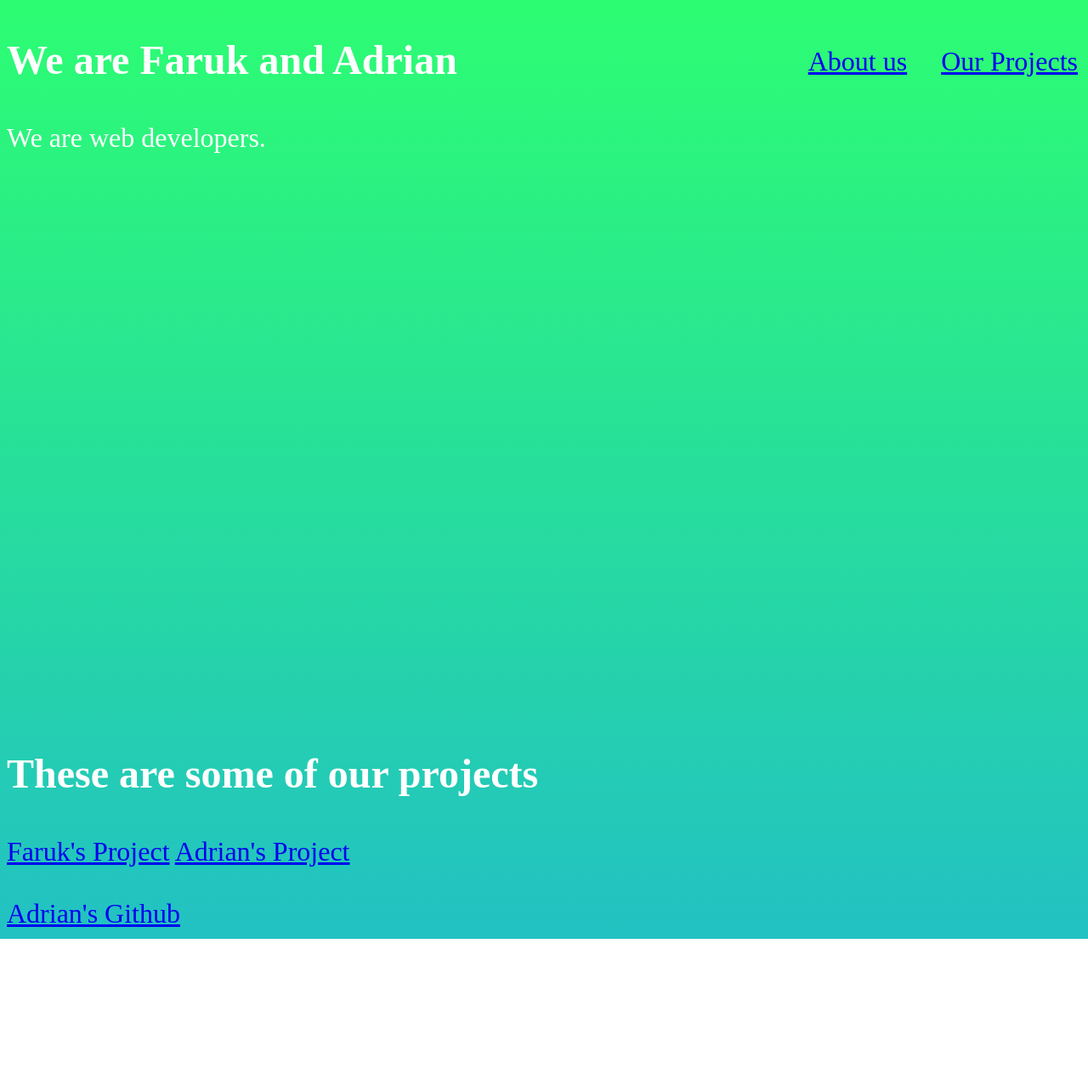
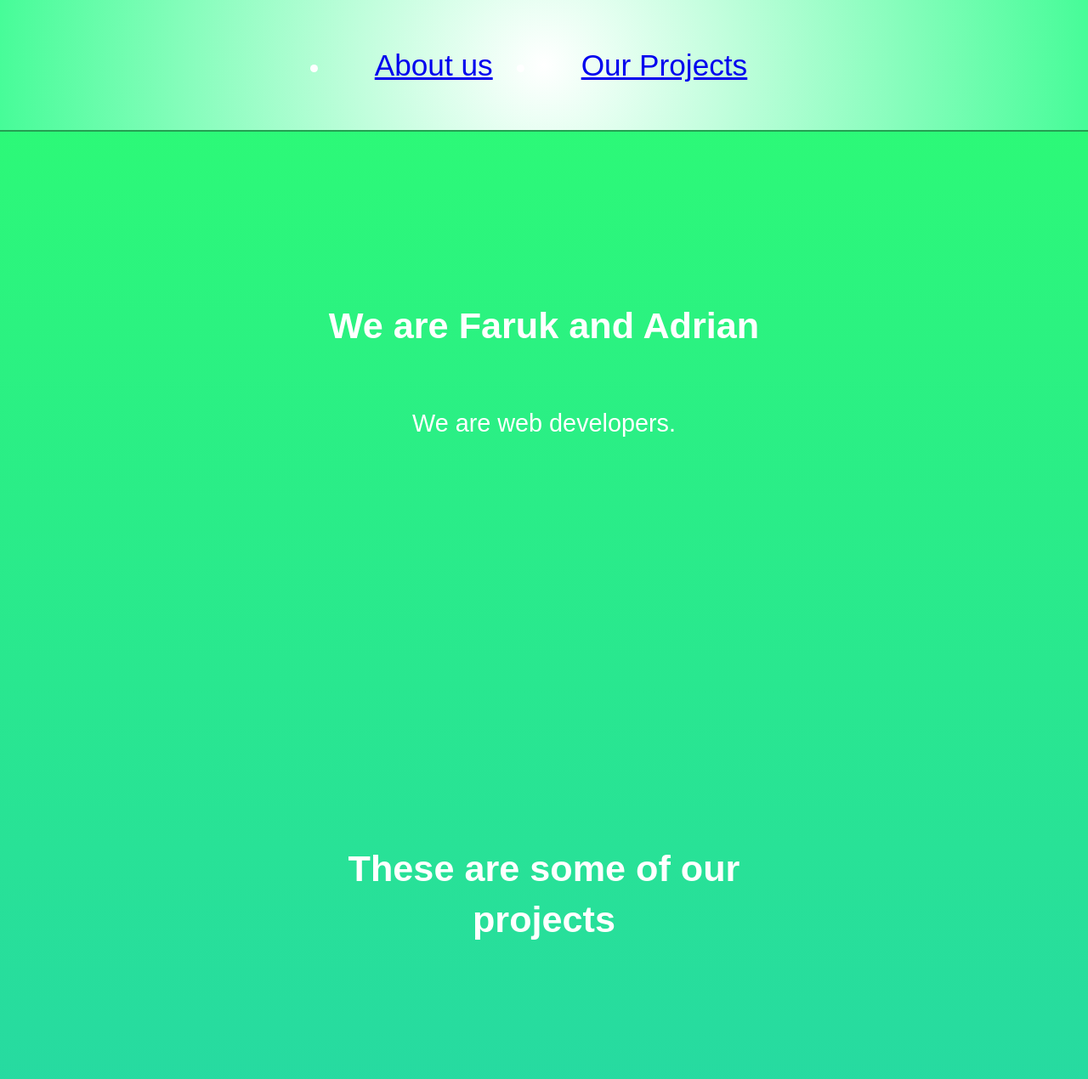
Before and after one commit to AdrianCSM/Personal-Portfolio, a plain HTML site: page index.html in a window 1280 px wide. Shown: the top 1270 px of the page at 85% size. Before the commit the page ends 1105 px from the top, so only its background shows below. Drawn offline with Linux system fonts and the light colour scheme.

Commit message:
Added more styling and some changes to HTML

```diff
--- a/css/style.css
+++ b/css/style.css
@@ -15,18 +15,44 @@
 
 #welcome-section {
     height: 100vh;
+    display: flex;
+    flex-direction: column;
+    justify-content:center;
+    align-items:center;
+    width: 100%;
 }
 
 #navbar {
-    position: fixed;
-    top: 0;
-    width: 100%;
+display: flex;
+justify-content: flex-end;
+position: fixed;
+top:0;
+left:0;
+width: 100%;
+background: rgb(255,255,255);
+background: radial-gradient(circle, rgba(255,255,255,1) 0%, rgba(70,252,152,1) 100%);
+box-shadow: 0 2px 0 rgba(27, 26, 26, 0.4);
 }
 .nav-list {
-    list-style: none;
     display: flex;
-    justify-content: flex-end;
-    align-items: flex-end;
+    margin-right:  1rem;
+
+}
+@media {
+    #navbar {
+        justify-content:center;
+    }
+    .nav-list{
+        margin: 0 1rem;
+    }
+}
+.nav-list a {
+    display:block;
+    font-size:  2.2rem;
+    padding: 2rem;
+}
+.nav-list a:hover {
+    background:rgba(40, 42, 40, 0.4)
 }
 li {
     padding: 20px;
@@ -35,10 +61,43 @@ li {
 body {
     background: rgb(34,193,195);
     background: linear-gradient(0deg, rgba(34,193,195,1) 0%, rgba(45,253,114,1) 100%);
-    font-family: ;
-    font-size: 2rem;
+    font-family:"Poppins", sans-serif;
+    font-size: 1.8rem;
     font-weight: 400;
-    line-height: 1.3;
+    line-height: 1.4;
     color: var(--main-white);
     margin-top: 32px;
 }
+
+h1,
+h2{
+    font-family: "Raleway", sans-serif;
+    font-weight: 650;
+    text-align: center;
+}
+.projects {
+    text-align: center;
+    padding: 10rem 2rem;
+}
+.projects-grid {
+    display:grid;
+    grid-gap: 4rem;
+    width: 100%;
+    max-width: 1280px;
+    margin: 0 auto;
+    margin-bottom: 6rem;
+}
+.projects-header {
+    max-width: 640px;
+    margin : 0 auto 6rem auto;
+    display: flex;
+    flex-direction: column;
+}
+.project-tile img:hover{
+    transform: scale(1.05);
+    transition: all ease ;
+    border-radius: 15px;
+}
+div img{
+    width:350px;
+}
--- a/index.html
+++ b/index.html
@@ -29,11 +29,16 @@ class="welcome-section">
 
 
     <section id="projects" class="projects">
-      <h2>These are some of our projects</h2>
-      <p class="project-tile">
+        <div class="projects-grid">
+      <h2 class="projects-header">These are some of our projects</h2>
+      <div class="project-tile">
+        <a href="https://adriancsm.github.io/Recipes/">
+            <img src="/images/recipe_book.png"></a>
+        </div>
+        <p>Adrian's Recipe Book</p>
+      <div class="project-tile">
         <a href="http://suleimanfaruk.netlify.app/">Faruk's Project</a>
-        <a href="https://adriancsm.github.io/Recipes/">Adrian's Project</a>
-      </p>
+        </div>
     </section>
 <a
 href="https://github.com/AdrianCSM"
@@ -41,6 +46,14 @@ id="profile-link"
 target="_blank">
 
 Adrian's Github
+
+</a>
+<a
+href="https://github.com/Omar-Faruk-tech"
+id="profile-link"
+target="_blank">
+
+Faruk's Github
 
 </a>
 
```
Also changed, not shown: images/recipe_book.png (added).
